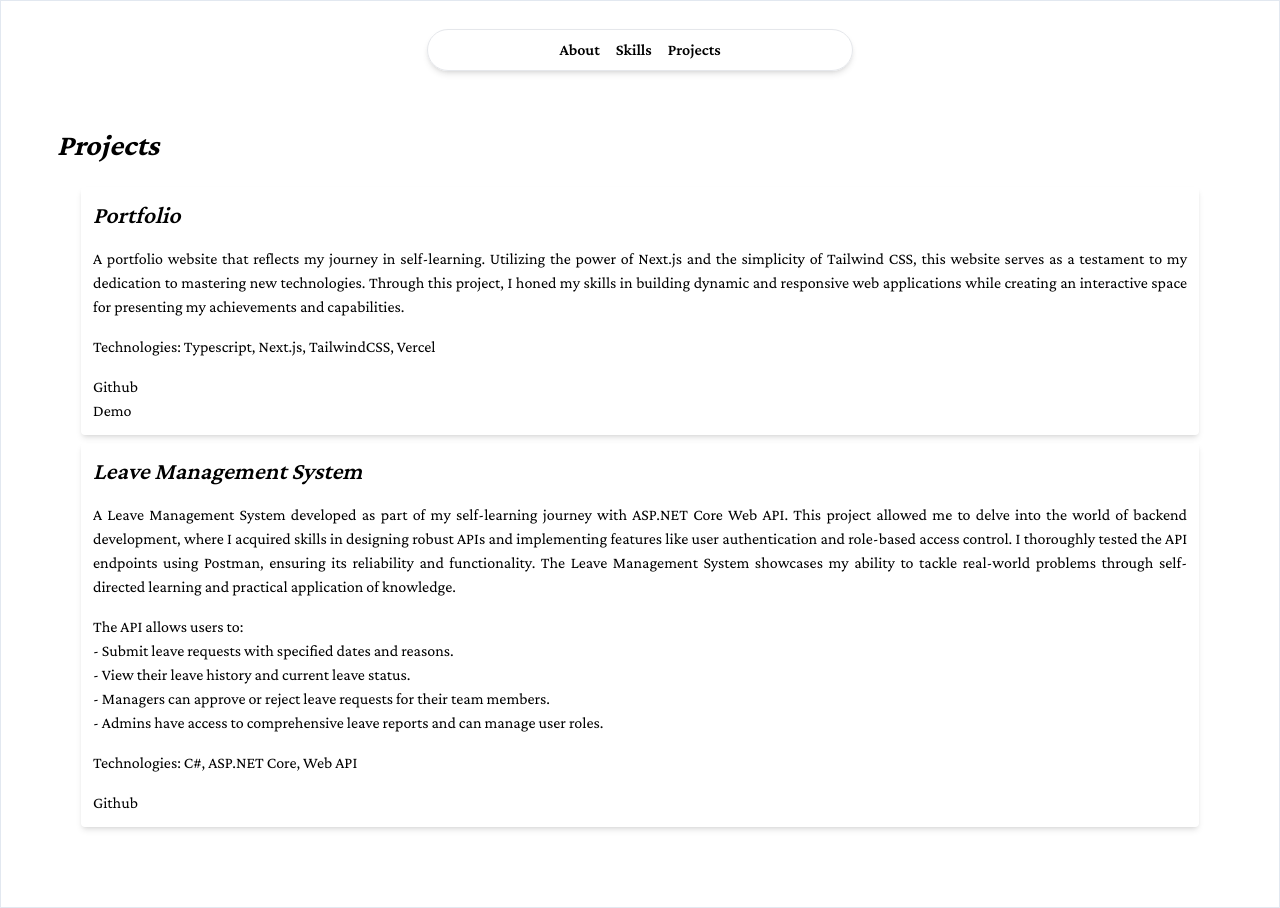
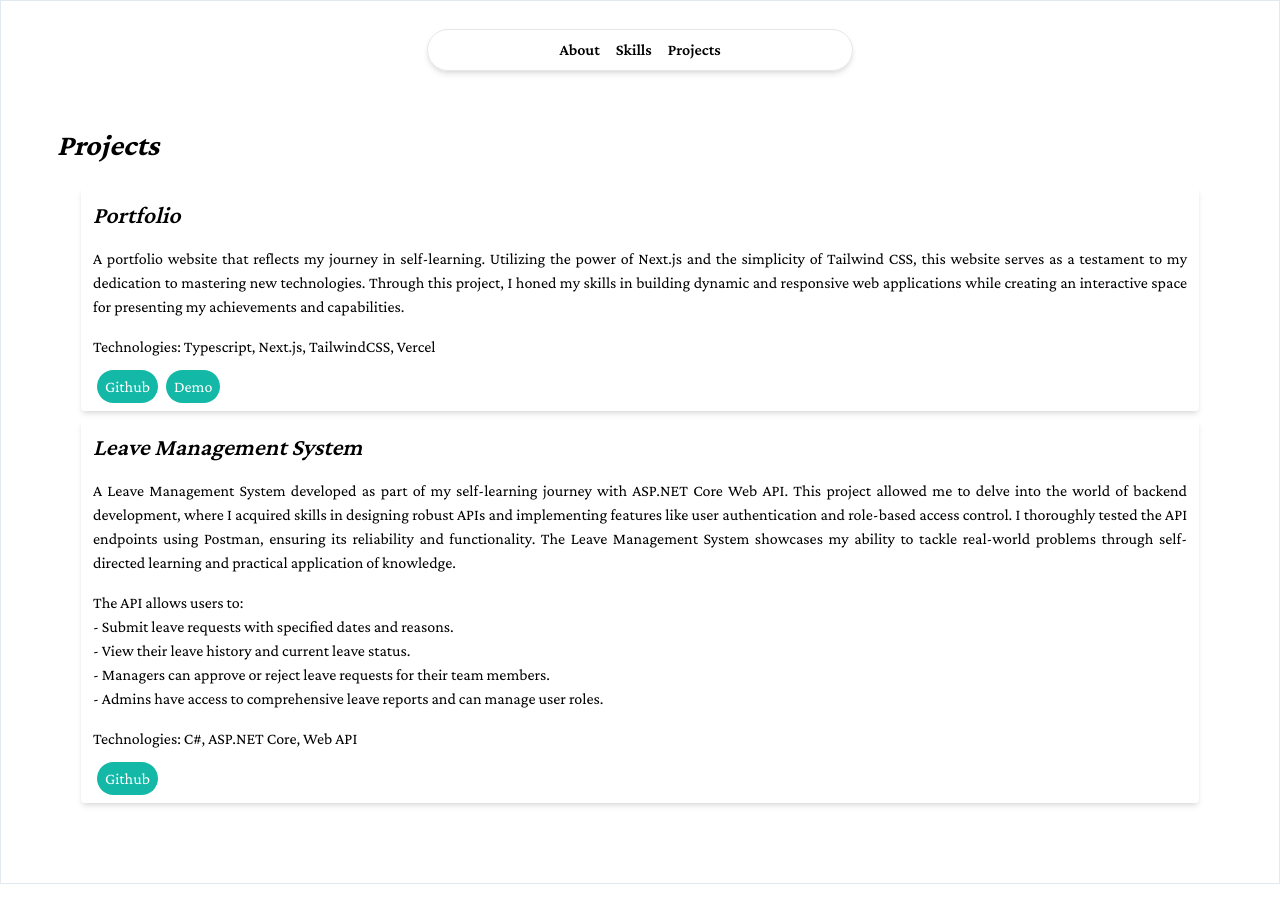
Before and after one commit to salihaaaaa/Portfolio, a Next.js app: page /projects in a window 1280 px wide. After the commit the page ends 884 px from the top, so only its background shows below. Built offline with nearby package versions, Linux system fonts and the light colour scheme.

Commit message:
Creating ButtonLink component

```diff
--- /dev/null
+++ b/src/app/components/ButtonLink.tsx
@@ -0,0 +1,17 @@
+import React from "react";
+import Link from "next/link";
+
+interface ButtonLinkProps {
+    href: string;
+    children: React.ReactNode;
+  }
+
+const ButtonLink: React.FC<ButtonLinkProps> = ({ href, children }) => {
+  return (
+    <Link href={href} className="bg-teal-500 rounded-full p-2 m-1 text-white">
+      {children}
+    </Link>
+  );
+};
+
+export default ButtonLink;
--- a/src/app/projects/page.tsx
+++ b/src/app/projects/page.tsx
@@ -1,5 +1,6 @@
 import Link from "next/link";
 import React from "react";
+import ButtonLink from "../components/ButtonLink";
 
 const Project = () => {
   return (
@@ -16,14 +17,13 @@ const Project = () => {
             dynamic and responsive web applications while creating an
             interactive space for presenting my achievements and capabilities.
           </p>
-          <p>Technologies: Typescript, Next.js, TailwindCSS, Vercel</p>
-          <Link
-            href="https://github.com/salihaaaaa/portfolio.git"
-            className="mt-4 block"
-          >
+          <p className="mb-4">
+            Technologies: Typescript, Next.js, TailwindCSS, Vercel
+          </p>
+          <ButtonLink href="https://github.com/salihaaaaa/portfolio.git">
             Github
-          </Link>
-          <Link href="https://salihah.vercel.app/">Demo</Link>
+          </ButtonLink>
+          <ButtonLink href="https://salihah.vercel.app/">Demo</ButtonLink>
         </div>
         <div className="m-1 p-3 shadow-md rounded">
           <h3 className="text-2xl italic font-semibold mb-4">
@@ -56,9 +56,9 @@ const Project = () => {
             </span>
           </p>
           <p className="mb-4">Technologies: C#, ASP.NET Core, Web API</p>
-          <Link href="https://github.com/salihaaaaa/LeaveSystem.git">
+          <ButtonLink href="https://github.com/salihaaaaa/LeaveSystem.git">
             Github
-          </Link>
+          </ButtonLink>
         </div>
       </div>
     </div>
```
